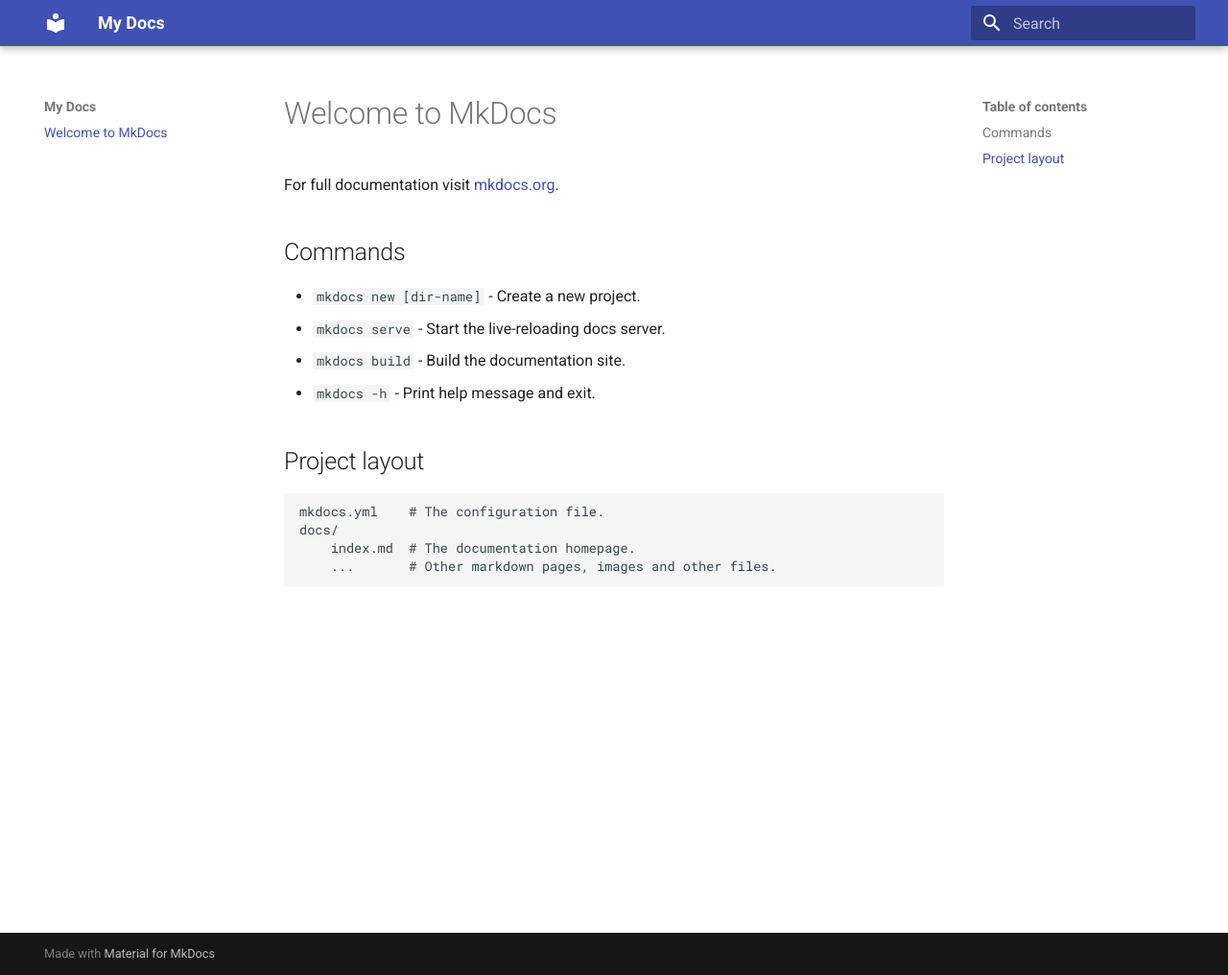
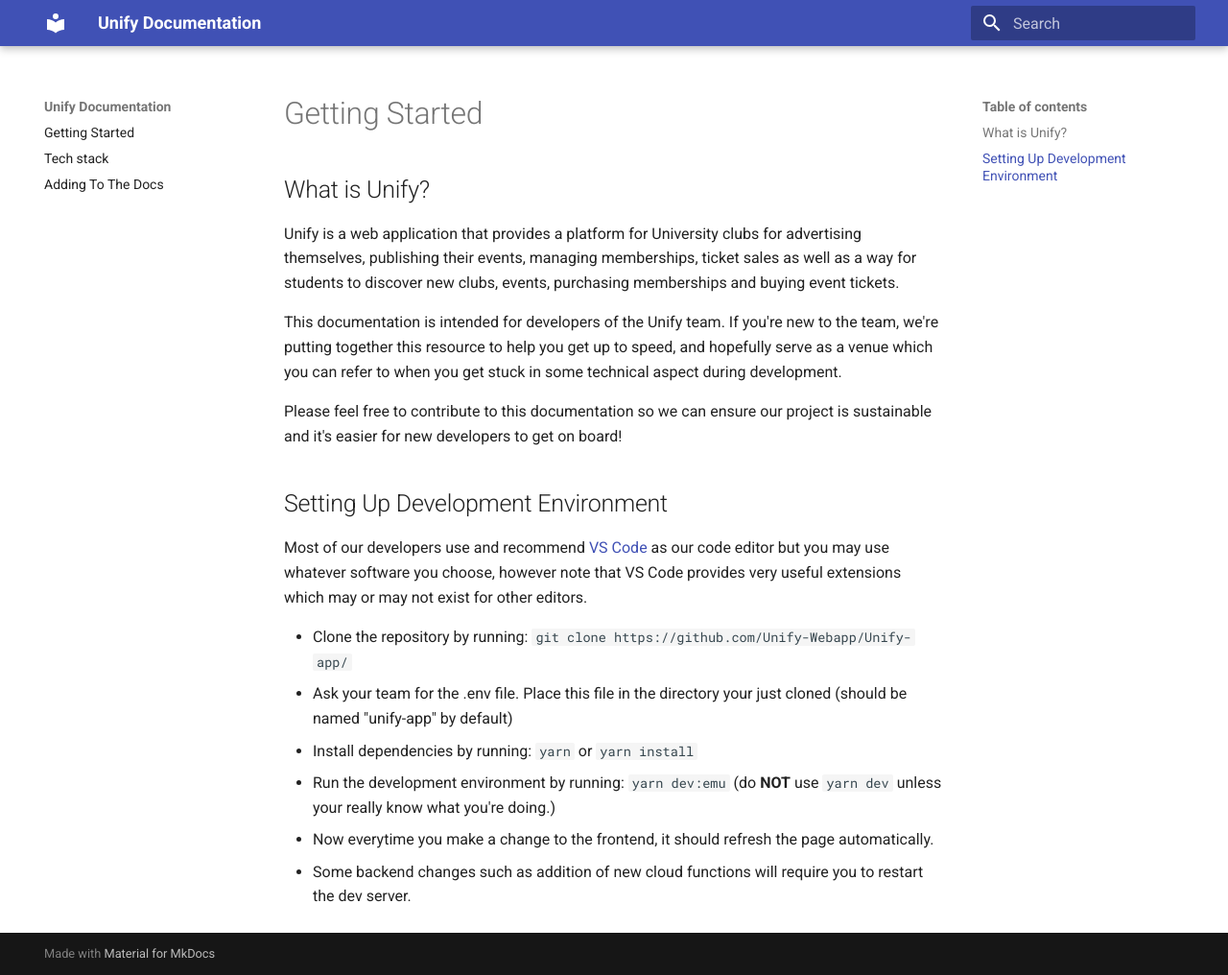
Before and after one commit to Unify-Webapp/unify-docs, an MkDocs documentation site: the page built from docs/index.md, in a window 1280 px wide and 1016 px high. Shown: the whole window at 96% size. Built offline with MkDocs 1.6.1 and Material for MkDocs 9.7.7, drawn with Linux system fonts in a browser that asks for light colours.

Commit message:
- Added documentation about tech stack and getting started

```diff
--- a/docs/index.md
+++ b/docs/index.md
@@ -1,17 +1,19 @@
-# Welcome to MkDocs
+# Getting Started
+## What is Unify?
 
-For full documentation visit [mkdocs.org](https://www.mkdocs.org).
+Unify is a web application that provides a platform for University clubs for advertising themselves, publishing their events, managing memberships, ticket sales as well as a way for students to discover new clubs, events, purchasing memberships and buying event tickets.
 
-## Commands
+This documentation is intended for developers of the Unify team. If you're new to the team, we're putting together this resource to help you get up to speed, and hopefully serve as a venue which you can refer to when you get stuck in some technical aspect during development.
 
-* `mkdocs new [dir-name]` - Create a new project.
-* `mkdocs serve` - Start the live-reloading docs server.
-* `mkdocs build` - Build the documentation site.
-* `mkdocs -h` - Print help message and exit.
+Please feel free to contribute to this documentation so we can ensure our project is sustainable and it's easier for new developers to get on board!
 
-## Project layout
+## Setting Up Development Environment
 
-    mkdocs.yml    # The configuration file.
-    docs/
-        index.md  # The documentation homepage.
-        ...       # Other markdown pages, images and other files.
+Most of our developers use and recommend [VS Code](https://code.visualstudio.com/) as our code editor but you may use whatever software you choose, however note that VS Code provides very useful extensions which may or may not exist for other editors.
+
+- Clone the repository by running: `git clone https://github.com/Unify-Webapp/Unify-app/`
+- Ask your team for the .env file. Place this file in the directory your just cloned (should be named "unify-app" by default)
+- Install dependencies by running: `yarn` or `yarn install`
+- Run the development environment by running: `yarn dev:emu` (do **NOT** use `yarn dev` unless your really know what you're doing.)
+- Now everytime you make a change to the frontend, it should refresh the page automatically.
+- Some backend changes such as addition of new cloud functions will require you to restart the dev server.
--- a/mkdocs.yml
+++ b/mkdocs.yml
@@ -1,3 +1,8 @@
-site_name: My Docs
+site_name: Unify Documentation
+site_url: https://unify-webapp.github.io/unify-docs/
 theme:
   name: material
+nav:
+  - Getting Started: /
+  - Tech stack: /techstack/
+  - Adding To The Docs: /addingtodocs/
```
Also changed, not shown: docs/addingtodocs.md (added, +17 -0 lines), docs/techstack.md (added, +16 -0 lines).
